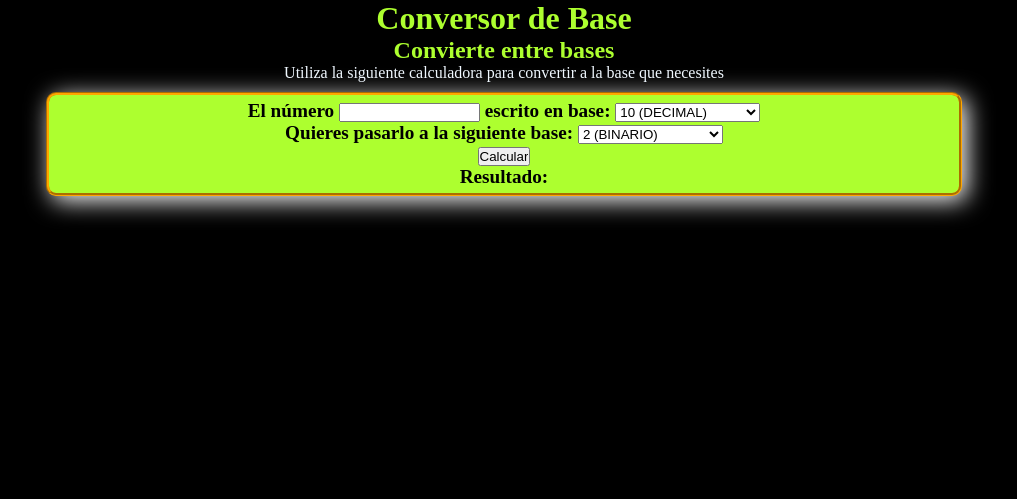
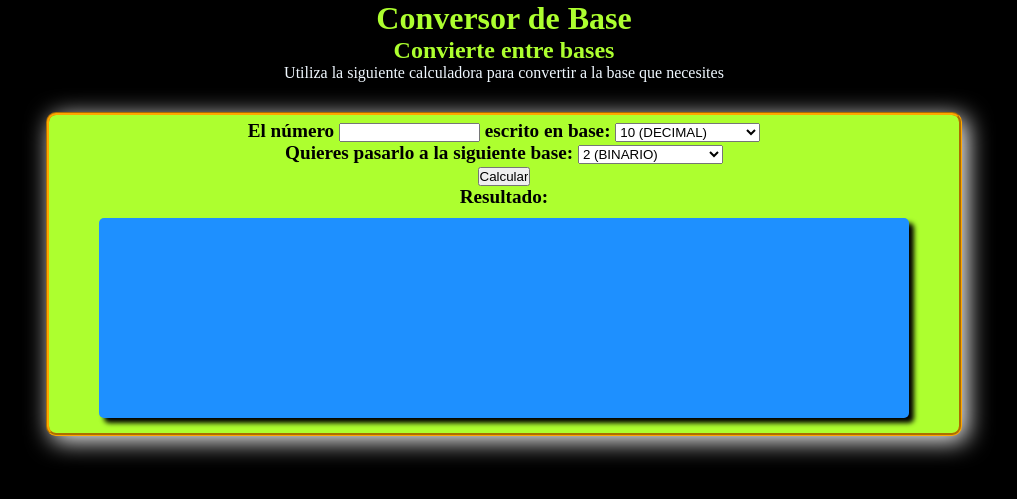
Before and after one commit to raupulus/Mini-Aplicaciones-Web, a PHP site: page / in a window 1280 px wide. Shown: the top 499 px of the page, without its empty margins (136-1153 px from the left). Run offline with PHP 8.4, Linux system fonts and the light colour scheme.

Commit message:
Añadidos estilos para resultado

```diff
--- a/Conversor_De_Base/CSS/styles.css
+++ b/Conversor_De_Base/CSS/styles.css
@@ -43,7 +43,7 @@ TABLE {
 }
 .ejemplo {
 	padding: 5px;
-	margin: 10px auto;
+	margin: 30px auto;
 	min-width: 500px;
 	max-width: 900px;
 	background-color: greenyellow;
@@ -80,3 +80,19 @@ TABLE {
 	vertical-align: top;
 	border: 0;
 }
+#tituloResultado {
+	font-size: 2.2em;
+	color: red;
+	text-shadow: 1px 1px 3px black;
+}
+#ResultadoBase {
+	margin: 10px auto;
+	width: 90%;
+	min-height: 200px;
+	font-size: 1.6em;
+	color: yellow;
+	background-color: dodgerblue;
+	border-radius: 5px;
+	text-shadow: 1px 1px 2px black;
+	box-shadow: 5px 5px 5px black;
+}
```
